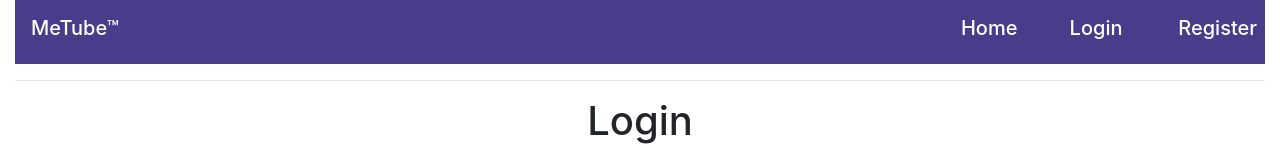
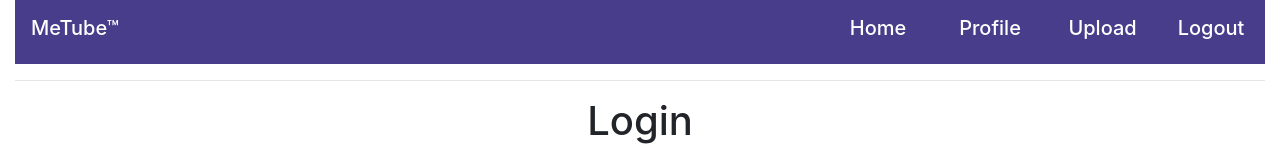
Before and after one commit to DanielTotev/VueTube, a Vue app in the folder client/: page /login in a window 1280 px wide. Shown: the top 159 px of the page. Built offline with nearby package versions, Linux system fonts and the light colour scheme.

Commit message:
Fixed bug with the authentication

```diff
--- a/client/src/App.vue
+++ b/client/src/App.vue
@@ -1,8 +1,8 @@
 <template>
   <div id="app" class="container-fluid">
-    <Navigation />
+    <Navigation  :isLoggedIn="isLoggedIn" @logout="handleLogout"/>
     <hr>
-      <router-view></router-view>
+      <router-view @login="handleLogin"></router-view>
     <hr>
     <Footer />
   </div>
@@ -11,12 +11,28 @@
 <script>
 import Navigation from "./components/common/Navigation";
 import Footer from "./components/common/Footer";
+import { isAuthenticated, clearCredentials } from "./mixins/services/userService";
 
 export default {
   name: "app",
+  data() {
+    return {
+      isLoggedIn: isAuthenticated
+    }
+  },
   components: {
     Navigation,
     Footer
+  },
+  methods: {
+    handleLogin() {
+      this.isLoggedIn = true;
+    },
+    handleLogout() {
+      this.isLoggedIn = false;
+      clearCredentials();
+      this.$router.history.push('login');
+    }
   }
 };
 </script>
--- a/client/src/components/Login.vue
+++ b/client/src/components/Login.vue
@@ -79,6 +79,8 @@ export default {
         .then(({ data }) => {
           const { token } = data;
           saveUserCredentials(token);
+          this.$router.push('home');
+          this.$emit('login');
         });
     }
   }
--- a/client/src/components/common/Navigation.vue
+++ b/client/src/components/common/Navigation.vue
@@ -15,6 +15,21 @@
 
     <div class="collapse navbar-collapse justify-content-end row" id="navbarSupportedContent">
       <ul class="navbar-nav ml-auto">
+        <template v-if="isLoggedIn">
+          <li class="nav-item active col-md-3">
+            <a class="nav-link h5" href="/">Home</a>
+          </li>
+          <li class="nav-item active col-md-3">
+            <a class="nav-link h5" href="/profile">Profile</a>
+          </li>
+          <li class="nav-item active col-md-3">
+            <a class="nav-link h5" href="/upload-tube">Upload</a>
+          </li>
+          <li class="nav-item active col-md-3">
+            <a class="nav-link h5" href="#" @click.prevent="$emit('logout')">Logout</a>
+          </li>
+        </template>
+        <template v-else>
           <li class="nav-item active col-md-4">
             <router-link class="nav-link h5" to="/">Home</router-link>
           </li>
@@ -24,6 +39,7 @@
           <li class="nav-item active col-md-4">
             <router-link class="nav-link h5" to="/register">Register</router-link>
           </li>
+        </template>
       </ul>
     </div>
   </nav>
@@ -31,7 +47,13 @@
 
 <script>
 export default {
-  name: "navigation"
+  name: "navigation",
+  props: {
+    isLoggedIn: {
+      required: true,
+      type: Boolean
+    }
+  }
 };
 </script>
 
--- a/client/src/mixins/services/userService.js
+++ b/client/src/mixins/services/userService.js
@@ -25,8 +25,4 @@ export const loginUser = {
 
 export const saveUserCredentials = authtoken => localStorage.setItem('authtoken', authtoken);
 
-export const checkIfAuthtenticated = {
-  computed: {
-    isAuthenticated
-  }
-};
+export const clearCredentials = () => localStorage.clear();
```
Lines whose indentation alone changed are shown as unchanged.
